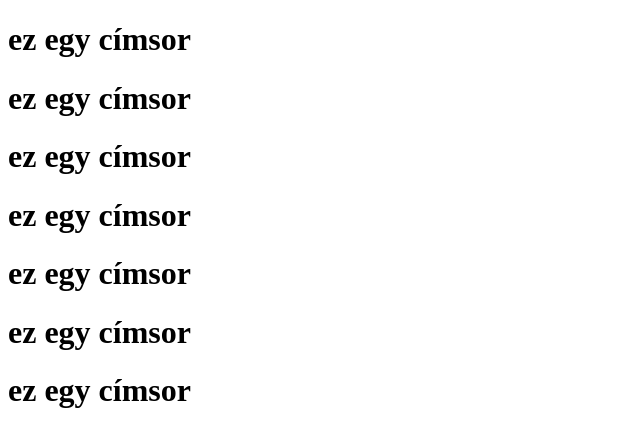
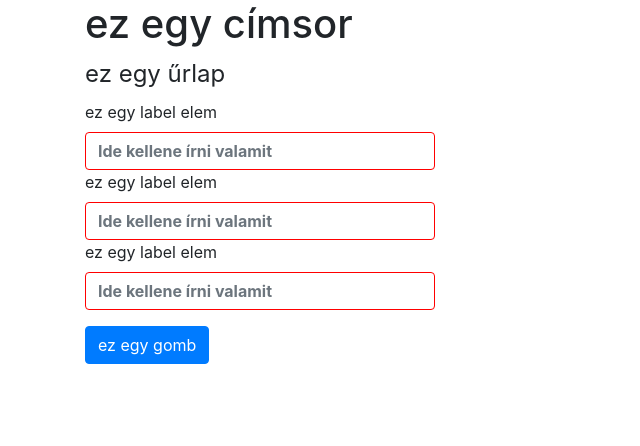
Before and after one commit to kelex2X/testrepo, a plain HTML site: page index.html in a window 1280 px wide. Shown: the whole page, without its empty margins (0-640 px from the left). Drawn offline with nearby package versions, Linux system fonts and the light colour scheme.

Commit message:
HTML elemek módosítása

```diff
--- a/css/style.css
+++ b/css/style.css
@@ -1,3 +1 @@
-body {
-
-}
+body {}
--- a/index.html
+++ b/index.html
@@ -1,21 +1,44 @@
 <!DOCTYPE html>
 <html lang="en">
+
 <head>
     <meta charset="UTF-8">
     <meta http-equiv="X-UA-Compatible" content="IE=edge">
     <meta name="viewport" content="width=device-width, initial-scale=1.0">
     <title>JS tesztoldal</title>
+    <link rel="stylesheet" href="./node_modules/bootstrap/dist/css/bootstrap.min.css">
     <link rel="stylesheet" href="css/style.css">
 </head>
 
 <body>
-    <h1>ez egy címsor</h1>
-    <h1>ez egy címsor</h1>
-    <h1>ez egy címsor</h1>
-    <h1>ez egy címsor</h1>
-    <h1>ez egy címsor</h1>
-    <h1>ez egy címsor</h1>
-    <h1>ez egy címsor</h1>
+
+    <div class="container">
+        <div class="row">
+            <div class="col-4">
+                <h1>ez egy címsor</h1>
+                <form name="" method="" id="">
+                    <legend>ez egy űrlap</legend>
+                    <fieldset>
+                        <label for="tesztInput1" class="form-label">ez egy label elem</label>
+                        <input type="text" class="form-control" id="tesztInput1">
+
+                        <label for="tesztInput2" class="form-label">ez egy label elem</label>
+                        <input type="text" class="form-control" id="tesztInput2">
+
+                        <label for="tesztInput3" class="form-label">ez egy label elem</label>
+                        <input type="text" class="form-control" id="tesztInput3">
+
+                        <button class="btn btn-primary mt-3 mb-3" type="button">ez egy gomb</button>
+                    </fieldset>
+                </form>
+            </div>
+        </div>
+
+    </div>
+
+
+    <script src="./node_modules/bootstrap/dist/js/bootstrap.bundle.min.js"></script>
     <script src="main.js"></script>
 </body>
+
 </html>
--- a/main.js
+++ b/main.js
@@ -1,4 +1,3 @@
-
 //Ternary operator
 let age = 9;
 let voteAge = 18;
@@ -148,3 +147,28 @@ userNew.writeData = function() {
 }
 
 userNew.writeData();
+
+//DOM
+let tesztInputs = document.querySelectorAll("input[type='text']");
+
+//input elem példány CSS formázása
+Element.prototype.setBorder = function() {
+    this.style.border = "1px solid red";
+    this.style.fontWeight = "700";
+    this.classList.add('manipulált');
+};
+
+for (let i=0; i<tesztInputs.length; i++) {
+    tesztInputs[i].setBorder();
+}
+
+//HTML elem attribútum módosítása
+function massModify(selector, attribute, value) {
+    let nodeList = document.querySelectorAll(selector);
+    for (let i = 0; i < nodeList.length; i++) {
+        //nodeList[i][attribute] = value;
+        nodeList[i].setAttribute(attribute, value);
+    }
+}
+
+massModify("input", "placeholder", "Ide kellene írni valamit");
```
